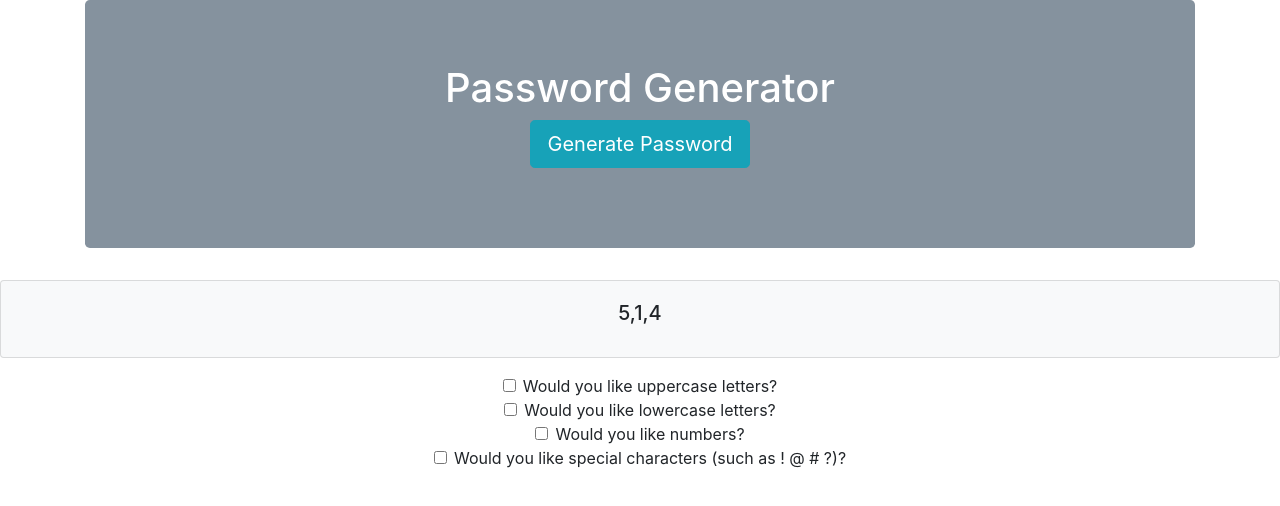
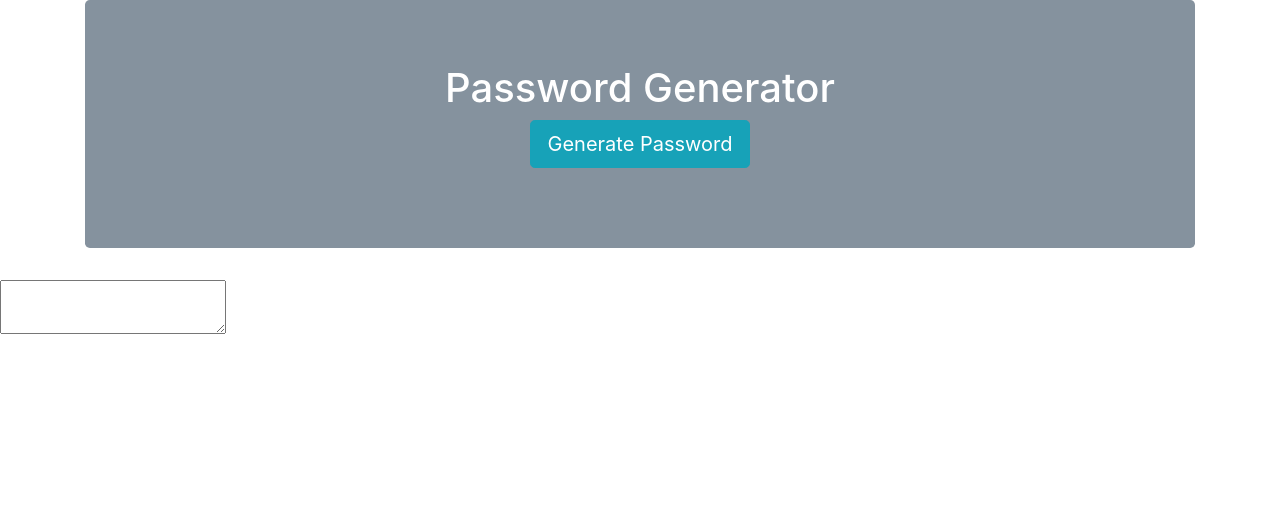
Before and after one commit to MARIAORTEGA/Reactpasswordgenerator, a React (Create React App) app: page / in a window 1280 px wide. Shown: the top 506 px of the page. Built offline with nearby package versions, Linux system fonts and the light colour scheme.

Commit message:
new changes

```diff
--- a/package.json
+++ b/package.json
@@ -1,5 +1,6 @@
 {
   "name": "passwordgenerator",
+    "homepage": "https://myusername.github.io/my-app",
   "version": "0.1.0",
   "private": true,
   "dependencies": {
--- a/src/App.js
+++ b/src/App.js
@@ -1,7 +1,7 @@
 import React, { Component } from "react";
 import Title from "./components/Title";
 import Password from "./components/Password";
-import Options from "./components/Options";
+//import Options from "./components/Options";
 
 // function App() {
 //   return (
@@ -18,15 +18,42 @@ class App extends Component {
       lowercase: "abcdefghijklmnopqrstuvwxyz",
       numbers: "0123456789",
       characters: "!@#$%^&*()_+=?",
+
       password: "",
     };
   }
   getCriteria = () => {
-    const passlength = window.prompt("Would you like uppercase letters?");
-    window.prompt("Would you like lowercase letters?");
-    window.prompt("Would you like numbers?");
-    window.prompt("Would you like special characters (such as ! @ # ?)?");
-    this.setState({ passlength: passlength });
+    var passlength = Number(window.prompt("How long should password be?"));
+    var upper = window.confirm("Would you like uppercase letters?");
+    var lower = window.confirm("Would you like lowercase letters?");
+    var number = window.confirm("Would you like numbers?");
+    var special = window.confirm(
+      "Would you like special characters (such as ! @ # ?)?"
+    );
+    var choices = "";
+    if (upper) {
+      choices += this.state.uppercase;
+    }
+
+    if (lower) {
+      choices += this.state.lowercase;
+    }
+
+    if (number) {
+      choices += this.state.numbers;
+    }
+
+    if (special) {
+      choices += this.state.characters;
+    }
+    console.log(choices, passlength);
+    var password = "";
+    for (var i = 0; i < passlength; i++) {
+      var randomcharacterpos = Math.floor(Math.random() * choices.length);
+      password += choices.charAt(randomcharacterpos);
+    }
+    console.log(password);
+    this.setState({ password: password });
   };
 
   render() {
@@ -34,7 +61,8 @@ class App extends Component {
 
     return (
       <div className="password button">
-        <Title getCriteria={this.getCriteria} /> <Password /> <Options />
+        <Title getCriteria={this.getCriteria} />{" "}
+        <Password password={this.state.password} />
       </div>
     );
   }
--- a/src/components/Password/index.js
+++ b/src/components/Password/index.js
@@ -1,16 +1,18 @@
 import React from "react";
 
-function Password() {
+function Password(props) {
+  console.log(props);
   return (
-    <div className="card bg-light mb-3">
-      <div className="card-body">
-        <h5 className="card-title" align="center">
-          {Math.floor(Math.random() * 10) + 1},
-          {Math.floor(Math.random() * 10) + 1},
-          {Math.floor(Math.random() * 10) + 1}
-        </h5>
-      </div>
-    </div>
+    // <div className="card bg-light mb-3">
+    //   <div className="card-body">
+    //     <h5 className="card-title" align="center">
+    //       {Math.floor(Math.random() * 10) + 1},
+    //       {Math.floor(Math.random() * 10) + 1},
+    //       {Math.floor(Math.random() * 10) + 1}
+    //     </h5>
+    //   </div>
+    // </div>
+    <textarea value={props.password}></textarea>
   );
 }
 
```
